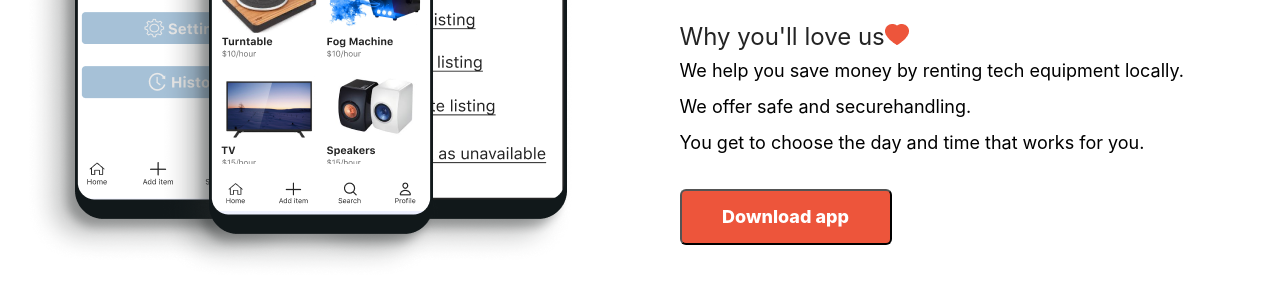
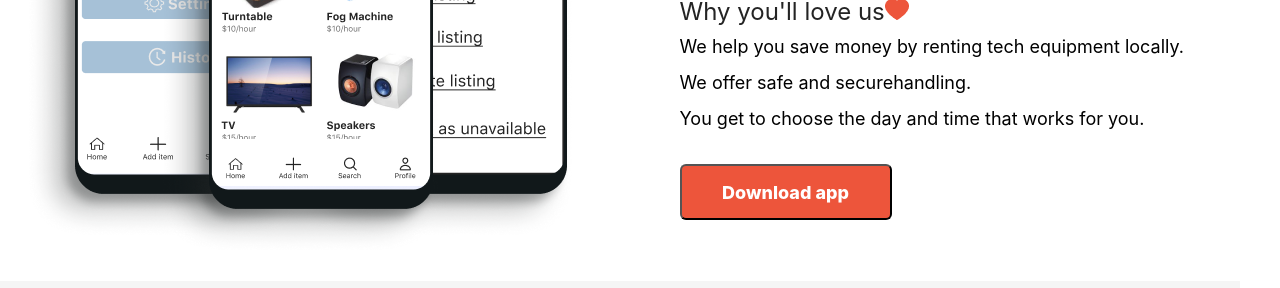
Before and after one commit to bwptpt-use-my-tech-stuff1/LandingPage-Karla-, a plain HTML site: page index.html in a window 1280 px wide. Shown: the part 509-797 px from the top of the page. Drawn offline with Linux system fonts and the light colour scheme.

Commit message:
changing padding

```diff
--- a/less/home-page.less
+++ b/less/home-page.less
@@ -51,7 +51,7 @@
     display: flex;
     flex-wrap: wrap;
     align-items: center;
-    padding: 4% 2% 2% 2%;
+    padding: 2% 2% 2% 2%;
 
     .title1{
         display: none;
```
Also changed, not shown: css/index.css.
